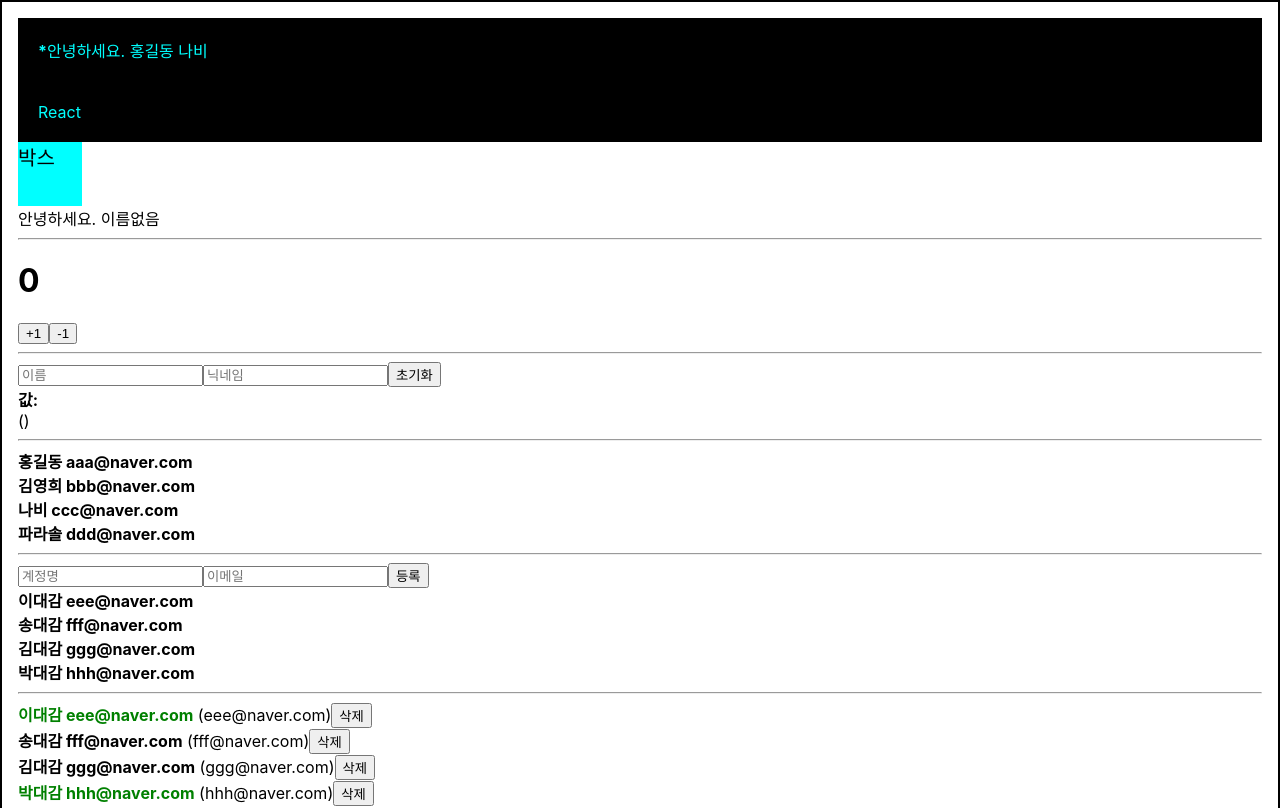
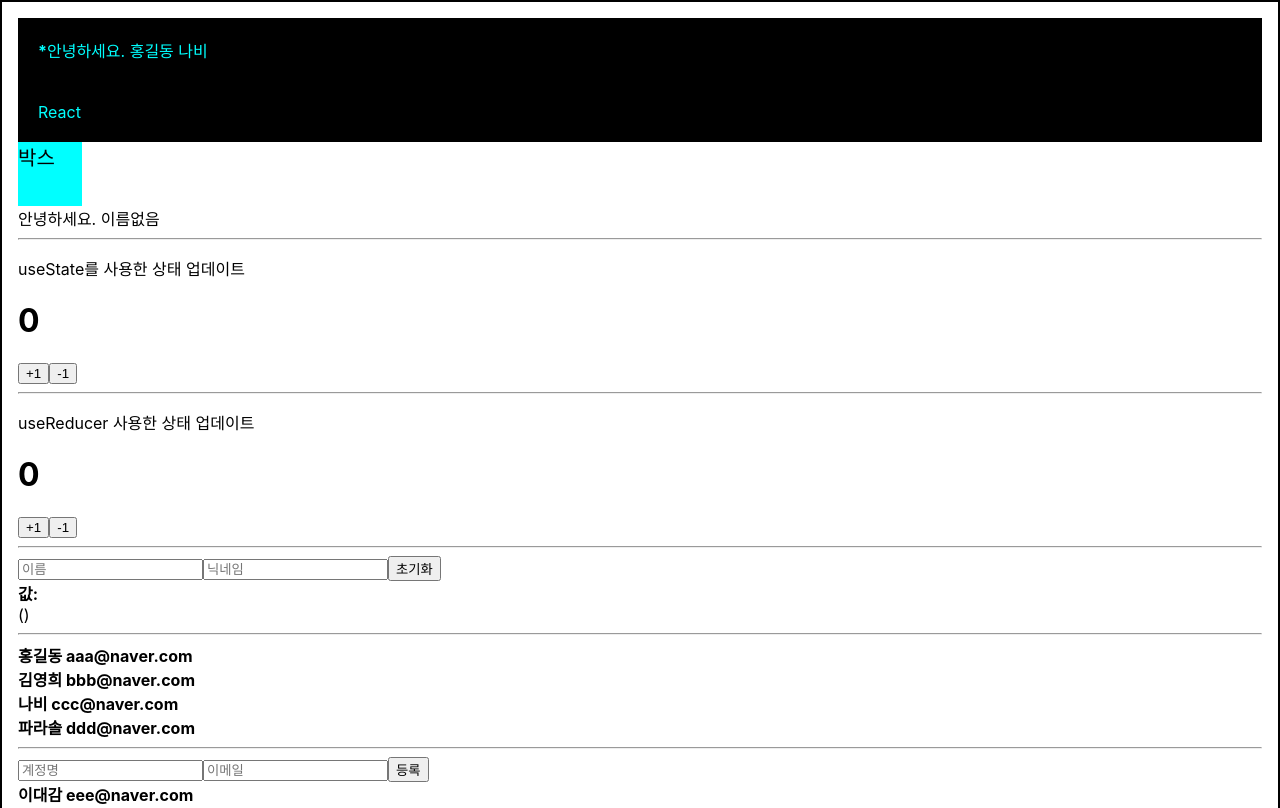
Before and after one commit to PublisherKang/reactStudy3, a React (Create React App) app in the folder begin-react/: page / in a window 1280 px wide. Shown: the top 808 px of the page. Built offline with nearby package versions, Linux system fonts and the light colour scheme.

Commit message:
useReducer를 사용한 상태 업데이트

```diff
--- a/begin-react/src/App.js
+++ b/begin-react/src/App.js
@@ -1,6 +1,7 @@
 import { useRef, useState, useMemo, useCallback } from "react";
 import "./App.css";
 import Counter from "./Counter";
+import Counter2 from "./Counter2";
 import CreateUser from "./CreateUser";
 import Hello from "./Hello";
 import InputSample from "./InputSample";
@@ -136,6 +137,8 @@ function App() {
       <hr />
       <Counter />
       <hr />
+      <Counter2 />
+      <hr />
       <InputSample />
       <hr />
       <UserList />
--- a/begin-react/src/Counter.js
+++ b/begin-react/src/Counter.js
@@ -32,6 +32,7 @@ const Counter = () => {
 
   return (
     <div>
+      <p>useState를 사용한 상태 업데이트</p>
       <h1>{number}</h1>
       <button onClick={onIncrease}>+1</button>
       <button onClick={onDecrease}>-1</button>
--- /dev/null
+++ b/begin-react/src/Counter2.js
@@ -0,0 +1,45 @@
+// useReducer 사용해서 상태관리하기
+import React, { useReducer } from "react";
+
+//const [state, dispatch] = useReducer(reducer, initialState);
+// state는 상태를 가르킴,
+// dispatch는 액션을 발생시키는 함수
+// 사용법 dispatch({type: 'INCREMENT'})
+// useReducer의 첫번째 파라미터는 reducer 함수이고,
+// 두번째 파라미터는 초기 상태이다.
+
+function reducer(state, action) {
+  switch (action.type) {
+    case "INCREMENT":
+      return state >= 10 ? state : state + 1; // 10보다 크면 state를 멈춤
+
+    case "DECREMENT":
+      return state !== 0 ? state - 1 : state; // 0 보다 작으면 state를 멈춤
+
+    default:
+      return state;
+  }
+}
+
+const Counter2 = () => {
+  const [number, dispatch] = useReducer(reducer, 0);
+
+  const onIncrease = () => {
+    dispatch({ type: "INCREMENT" });
+  };
+
+  const onDecrease = () => {
+    dispatch({ type: "DECREMENT" });
+  };
+
+  return (
+    <div>
+      <p>useReducer 사용한 상태 업데이트</p>
+      <h1>{number}</h1>
+      <button onClick={onIncrease}>+1</button>
+      <button onClick={onDecrease}>-1</button>
+    </div>
+  );
+};
+
+export default Counter2;
```
